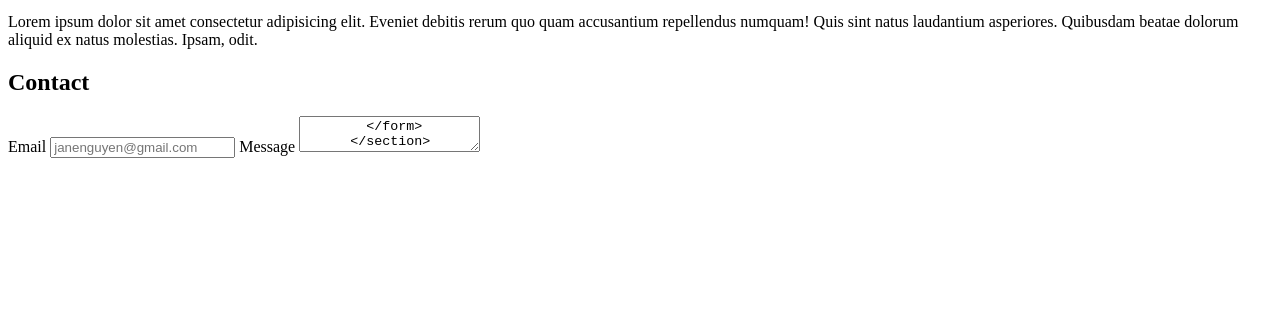
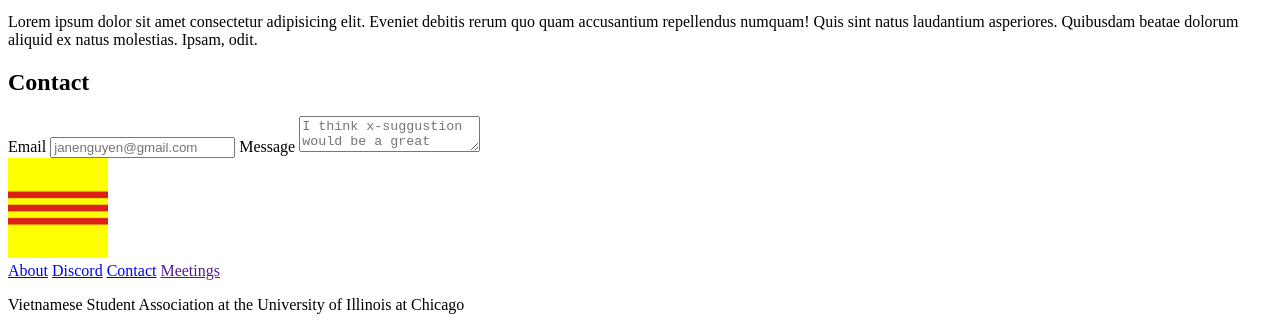
Before and after one commit to tamziy/My-first-website, a plain HTML site: page index.html in a window 1280 px wide. Shown: the part 1657-1987 px from the top of the page. Before the commit the page ends 1823 px from the top, so only its background shows below. Drawn offline with Linux system fonts and the light colour scheme; files whose address does not match are found by name.

Commit message:
Renamed CSS file to "style"

```diff
--- a/First Project Files/index.html
+++ b/index.html
@@ -5,7 +5,7 @@
     <meta http-equiv="X-UA-Compatible" content="IE=edge" />
     <meta name="viewport" content="width=device-width, initial-scale=1.0" />
     <title>Document</title>
-    <link rel="stylesheet" href="/styles.css" />
+    <link rel="stylesheet" href="./style.css" />
   </head>
   <body>
 
@@ -90,7 +90,7 @@
           <span>Email</span>
           <input type="text" placeholder="janenguyen@gmail.com">
           <span>Message</span>
-          <textarea type="text" placeholder="I think x-suggustion would be a great addition to VSA. ">
+          <textarea type="text" placeholder="I think x-suggustion would be a great addition to VSA."></textarea>
         </form>
       </section>
     </main>
```
Also changed, not shown: style.css (renamed from styles.css).
